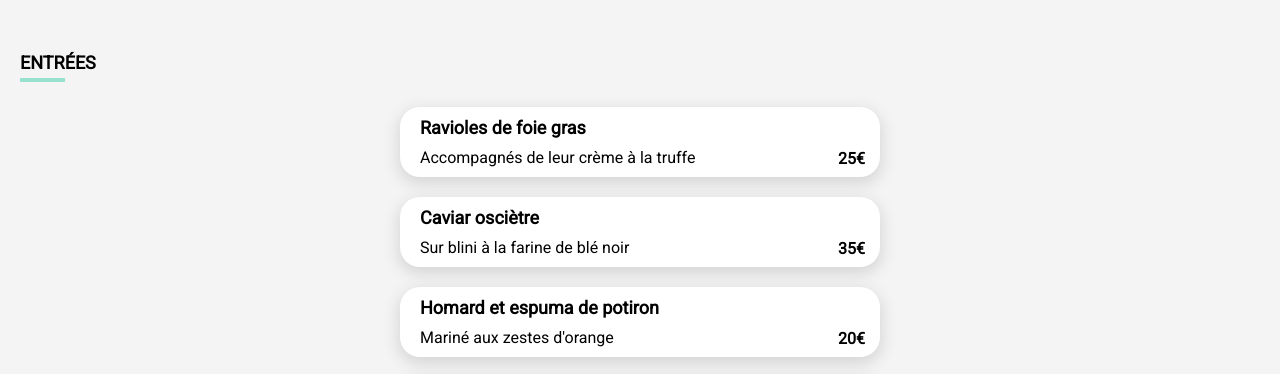
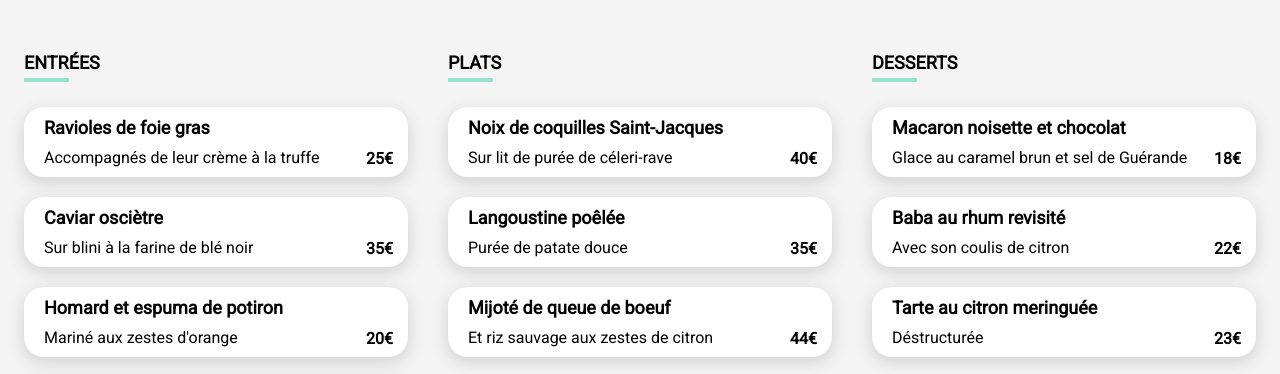
Before and after one commit to SheppardShepp/Projet-02-OC-Ohmyfood-, a website: page page_menu/la-note.html in a window 1280 px wide. Shown: the part 382-756 px from the top of the page. Drawn offline with Linux system fonts and the light colour scheme; a web font is replaced by a local one.

Commit message:
Finalisation projet

```diff
--- a/page_menu/la-note.html
+++ b/page_menu/la-note.html
@@ -23,121 +23,123 @@
                     <i class="coeurmenuplein fa-solid fa-heart"></i>
                 </div>
             </div>
-            <section>
+            <div class="section">
+                <section class="section_bloc">
                     <h2>ENTRÉES</h2>
-                <div class="bloc">
-                    <article class="bloc_carte plat_1">
-                        <div class="article">
+                    <div class="carte">
+                        <article class="carte_plat plat_1">
+                            <div class="carte_plat_texte">
                                 <h3>Ravioles de foie gras</h3>
                                 <p>Accompagnés de leur crème à la truffe</p>
                             </div>
-                        <div class="prix"><p>25€</p></div>
-                        <div class="okmenu">
+                            <div class="carte_plat_prix"><p>25€</p></div>
+                            <div class="carte_plat_okmenu">
                                 <i class="fa-solid fa-circle-check"></i>
                             </div>
                         </article>
-                    <article class="bloc_carte plat_2">
-                        <div class="article">
+                        <article class="carte_plat plat_2">
+                            <div class="carte_plat_texte">
                                 <h3>Caviar osciètre</h3>
                                 <p>Sur blini à la farine de blé noir</p>
                             </div>
-                        <div class="prix"><p>35€</p></div>
-                        <div class="okmenu">
+                            <div class="carte_plat_prix"><p>35€</p></div>
+                            <div class="carte_plat_okmenu">
                                 <i class="fa-solid fa-circle-check"></i>
                             </div>
                         </article>
-                    <article class="bloc_carte plat_3">
-                        <div class="article">
+                        <article class="carte_plat plat_3">
+                            <div class="carte_plat_texte">
                                 <h3>Homard et espuma de potiron</h3>
                                 <p>Mariné aux zestes d'orange</p>
                             </div>
-                        <div class="prix"><p>20€</p></div>
-                        <div class="okmenu">
+                            <div class="carte_plat_prix"><p>20€</p></div>
+                            <div class="carte_plat_okmenu">
                                 <i class="fa-solid fa-circle-check"></i>
                             </div>
                         </article>
-                    <article class="bloc_carte plat_4">
-                        <div class="article">
+                        <article class="carte_plat plat_4">
+                            <div class="carte_plat_texte">
                                 <h3>Foie gras de canard cuit entier</h3>
                                 <p>Confiture de figue et pain toasté</p>
                             </div>
-                        <div class="prix"><p>35€</p></div>
-                        <div class="okmenu">
+                            <div class="carte_plat_prix"><p>35€</p></div>
+                            <div class="carte_plat_okmenu">
                                 <i class="fa-solid fa-circle-check"></i>
                             </div>
                         </article>
                     </div>
                 </section>
-            <section>
+                <section class="section_bloc">
                     <h2>PLATS</h2>
-                <div class="bloc">
-                    <article class="bloc_carte plat_1">
-                        <div class="article">
+                    <div class="carte">
+                        <article class="carte_plat plat_1">
+                            <div class="carte_plat_texte">
                                 <h3>Noix de coquilles Saint-Jacques</h3>
                                 <p>Sur lit de purée de céleri-rave</p>
                             </div>
-                        <div class="prix"><p>40€</p></div>
-                        <div class="okmenu">
+                            <div class="carte_plat_prix"><p>40€</p></div>
+                            <div class="carte_plat_okmenu">
                                 <i class="fa-solid fa-circle-check"></i>
                             </div>
                         </article>
-                    <article class="bloc_carte plat_2">
-                        <div class="article">
+                        <article class="carte_plat plat_2">
+                            <div class="carte_plat_texte">
                                 <h3>Langoustine poêlée</h3>
                                 <p>Purée de patate douce</p>
                             </div>
-                        <div class="prix"><p>35€</p></div>
-                        <div class="okmenu">
+                            <div class="carte_plat_prix"><p>35€</p></div>
+                            <div class="carte_plat_okmenu">
                                 <i class="fa-solid fa-circle-check"></i>
                             </div>
                         </article>
-                    <article class="bloc_carte plat_3">
-                        <div class="article">
+                        <article class="carte_plat plat_3">
+                            <div class="carte_plat_texte">
                                 <h3>Mijoté de queue de boeuf</h3>
                                 <p>Et riz sauvage aux zestes de citron</p>
                             </div>
-                        <div class="prix"><p>44€</p></div>
-                        <div class="okmenu">
+                            <div class="carte_plat_prix"><p>44€</p></div>
+                            <div class="carte_plat_okmenu">
                                 <i class="fa-solid fa-circle-check"></i>
                             </div>
                         </article>
                     </div>
                 </section>
-            <section>
+                <section class="section_bloc">
                     <h2>DESSERTS</h2>
-                <div class="bloc">
-                    <article class="bloc_carte plat_1">
-                        <div class="article">
+                    <div class="carte">
+                        <article class="carte_plat plat_1">
+                            <div class="carte_plat_texte">
                                 <h3>Macaron noisette et chocolat</h3>
                                 <p>Glace au caramel brun et sel de Guérande</p>
                             </div>
-                        <div class="prix"><p>18€</p></div>
-                        <div class="okmenu">
+                            <div class="carte_plat_prix"><p>18€</p></div>
+                            <div class="carte_plat_okmenu">
                                 <i class="fa-solid fa-circle-check"></i>
                             </div>
                         </article>
-                    <article class="bloc_carte plat_2">
-                        <div class="article">
+                        <article class="carte_plat plat_2">
+                            <div class="carte_plat_texte">
                                 <h3>Baba au rhum revisité</h3>
                                 <p>Avec son coulis de citron</p>
                             </div>
-                        <div class="prix"><p>22€</p></div>
-                        <div class="okmenu">
+                            <div class="carte_plat_prix"><p>22€</p></div>
+                            <div class="carte_plat_okmenu">
                                 <i class="fa-solid fa-circle-check"></i>
                             </div>
                         </article>
-                    <article class="bloc_carte plat_3">
-                        <div class="article">
+                        <article class="carte_plat plat_3">
+                            <div class="carte_plat_texte">
                                 <h3>Tarte au citron meringuée</h3>
                                 <p>Déstructurée</p>
                             </div>
-                        <div class="prix"><p>23€</p></div>
-                        <div class="okmenu">
+                            <div class="carte_plat_prix"><p>23€</p></div>
+                            <div class="carte_plat_okmenu">
                                 <i class="fa-solid fa-circle-check"></i>
                             </div>
                         </article>
                     </div>
                 </section>
+            </div>
             <div class="btn_validateur">
                 <a href="#" class="btn_valid">Commander</a>
             </div>
--- a/sass/base/page_chargement.scss
+++ b/sass/base/page_chargement.scss
@@ -4,13 +4,13 @@
     inset: 0;
     z-index: 1;
     height: 100%;
-    animation: loading 4s ease-in forwards;
+    animation: loading 2.7s ease-in forwards;
     h1{
         position: absolute;
         font-size: 35px;
         width: 100%;
         @include flexcenter;
-        animation: texte 2s forwards;
+        animation: texte 1s forwards;
     }
     &_lettre{
         .lettre_1{
@@ -67,7 +67,7 @@
     }
 }
 @keyframes texte {
-    40%{
+    20%{
         transform: translate(0,0);
     }
 	100% {
--- a/sass/layouts/_02localisation.scss
+++ b/sass/layouts/_02localisation.scss
@@ -14,7 +14,7 @@
     }
     .explorer{
         text-align: center;
-        height: 250px;
+        height: auto;
         background-color: $fondgris;
         @include flexcenter;
         @include flexcolonne;
--- a/sass/layouts/_page_restaurant.scss
+++ b/sass/layouts/_page_restaurant.scss
@@ -31,16 +31,27 @@
     }
 
 
-    section{
+    .section{
+        justify-content: center;
+        @media (min-width: 1024px){
+            display: flex;
+        }
+        &_bloc{
             margin-bottom: 1%;
             background-color: $fondgris;
             @include padding_bloc;
-        .bloc{
+            @media (min-width: 1024px){
+                width: 30%;
+                flex-direction: row;
+            }
+
+            .carte{
                 @include flexcenter;
                 @include flexcolonne;
-            &_carte{
+
+                &_plat{
                     width: 100%;
-                max-width: 480px;
+                    max-width: 680px;
                     height: 70px;
                     margin: 10px 0 10px 0;
                     cursor: pointer;
@@ -50,7 +61,9 @@
                     @include flex;
                     @include flexbetween;
                     animation: menuanimation 1.5s both;
-                .article{
+
+
+                    &_texte{
                         width: 85%;
                         padding: 5px 0 5px 10px;
                         font-size: 14px;
@@ -58,20 +71,22 @@
                         overflow: hidden;
                         white-space: nowrap;
                         @include flexcolonne;
+
                         p{
                             font-size: 16px;
                             @include texteplat;
                         }
                     }
-                .prix{
+                    &_prix{
                         width: 15%;
                         font-weight: bold;
+
                         p{
                             text-align: right;
                             margin: 32px 15px 0 0;
                         }
                     }
-                .okmenu{
+                    &_okmenu{
                         display: inline-block;
                         width: 0px;
                         overflow: hidden;
@@ -80,7 +95,7 @@
                         transition: all 0.4s;
                     }
                     &:hover{
-                    .okmenu{
+                        .carte_plat_okmenu{
                             width: 80px;
                             i{
                                 transform: rotateZ(-360deg);
@@ -104,11 +119,11 @@
                 animation-delay: 0.8s;
             }
         }
+    }
     .btn_validateur{
         @include flexcenter;
     }
 }
-
 @keyframes menuanimation{
     0% {
         transform: translateY(20px);
```
Also changed, not shown: index.html (+5 -7 lines), page_menu/délice.html (+44 -43 lines), page_menu/francaise.html (+44 -43 lines), page_menu/palette.html (+44 -42 lines), sass/layouts/_04page_acceuil.scss (+22 -15 lines), css/styles.css, 1 other file. Lines whose indentation alone changed are shown as unchanged.
